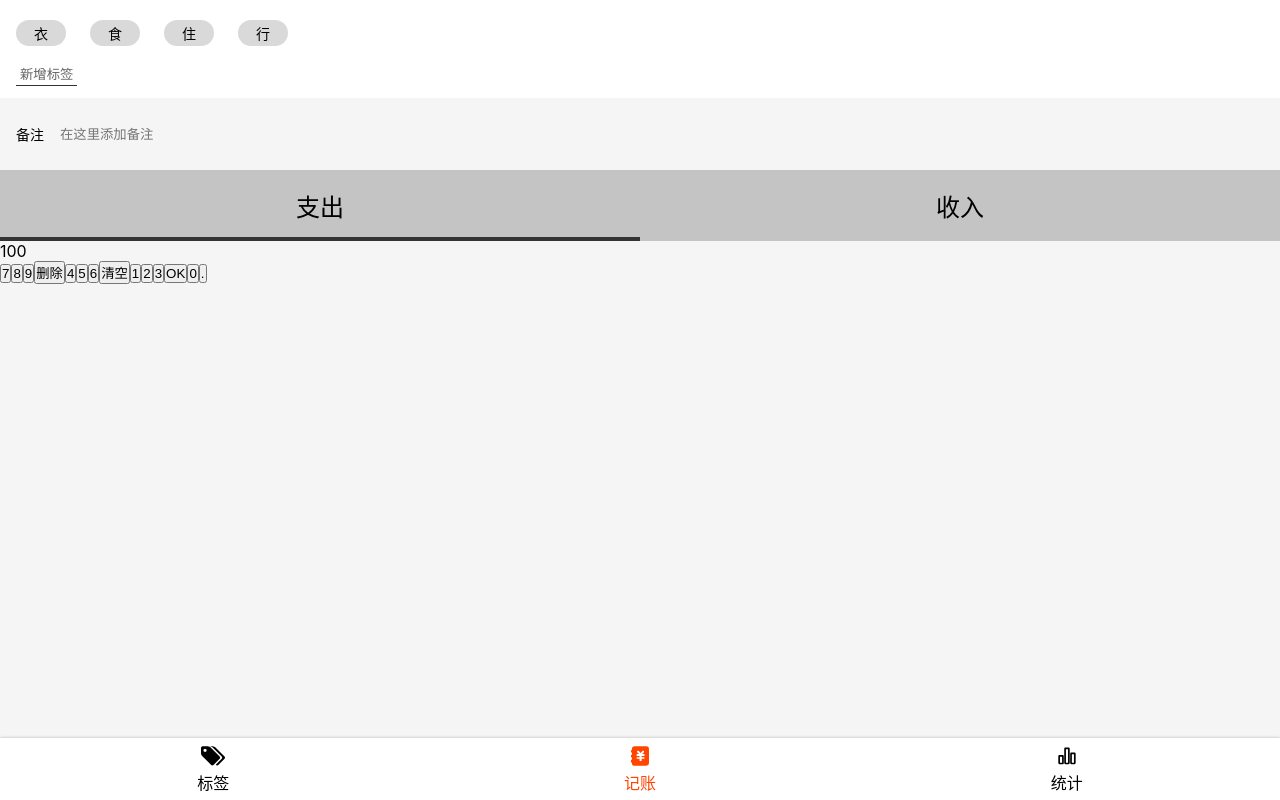
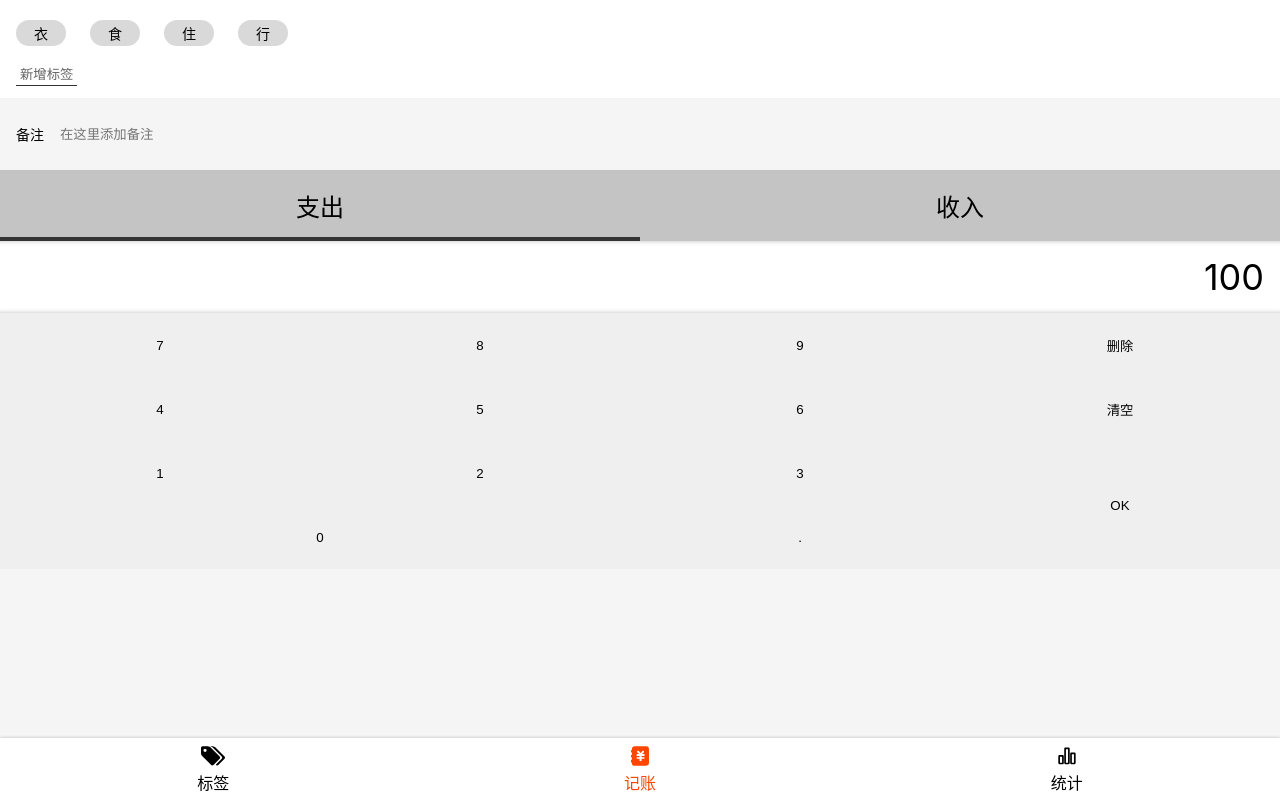
Before and after one commit to jrj444/booknow-react, a React app: page /#/money in a window 1280 px wide. Built offline with nearby package versions, Linux system fonts and the light colour scheme.

Commit message:
完成 Money.tsx 的 NumberPadSection UI

```diff
--- a/src/index.scss
+++ b/src/index.scss
@@ -24,6 +24,12 @@
   outline: none;
 }
 
+.clearfix::after {
+  content: '';
+  display: block;
+  clear: both;
+}
+
 body {
   font-family: $font-hei;
   font-size: 16px;
--- a/src/views/Money.tsx
+++ b/src/views/Money.tsx
@@ -73,7 +73,32 @@
 `;
 
 const NumberPadSection = styled.section`
+  display: flex;
+  flex-direction: column;
+  > .output {
+    background: #ffffff;
+    font-size: 36px;
+    text-align: right;
+    padding: 0 16px;
+    line-height: 72px;
+    box-shadow: inset 0 -5px 5px -5px rgba(0,0,0,0.25), inset 0 5px 5px -5px rgba(0,0,0,0.25)
+  }
+  > .pad {
+    > button {
+      float: left;
+      width: 25%;
+      height: 64px;
+      border: none;
+      &.ok {
+        height: 128px;
+        float: right;
+      }
+      &.zero {
+        width: 50%;
+      }
 
+    }
+  }
 `;
 
 function Money() {
@@ -101,7 +126,8 @@
         </ul>
       </CategorySection>
       <NumberPadSection>
-        <div>100</div>
+        <div className="output">100</div>
+        <div className="pad clearfix">
           <button>7</button>
           <button>8</button>
           <button>9</button>
@@ -113,9 +139,10 @@
           <button>1</button>
           <button>2</button>
           <button>3</button>
-        <button>OK</button>
-        <button>0</button>
+          <button className="ok">OK</button>
+          <button className="zero">0</button>
           <button>.</button>
+        </div>
       </NumberPadSection>
     </Layout>
   );
```
Lines whose indentation alone changed are shown as unchanged.
